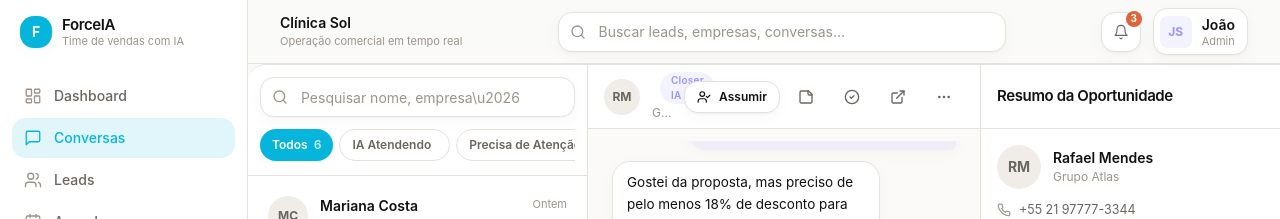
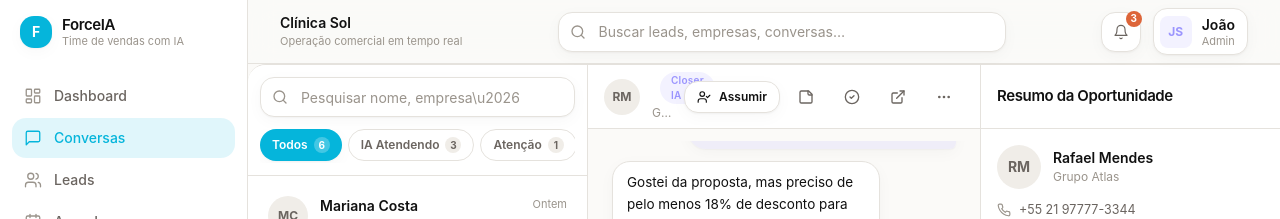
Before and after one commit to jvrm831720/forceia, a Next.js app in the folder dashboard/: page /conversas in a window 1280 px wide. Shown: the top 219 px of the page. Built offline with nearby package versions, Linux system fonts and the light colour scheme.

Commit message:
fix(dashboard): resolve type contracts and stabilize vercel build

```diff
--- a/dashboard/components/conversations/conversation-list.tsx
+++ b/dashboard/components/conversations/conversation-list.tsx
@@ -6,6 +6,28 @@ import { ConversationItem } from "./conversation-item";
 import { ConversationFilters } from "./filters";
 import { ConversationSearch } from "./search";
 import { ConversationsEmptyState } from "./empty-state";
+
+function buildFilterCounts(
+  conversations: Conversation[]
+): Record<ConversationFilter, number> {
+  const counts: Record<ConversationFilter, number> = {
+    all: 0,
+    ai: 0,
+    attention: 0,
+    human: 0,
+    closed: 0,
+  };
+
+  for (const c of conversations) {
+    counts.all += 1;
+    if (c.status === "ai_handling") counts.ai += 1;
+    else if (c.status === "needs_attention") counts.attention += 1;
+    else if (c.status === "human") counts.human += 1;
+    else if (c.status === "closed") counts.closed += 1;
+  }
+
+  return counts;
+}
 
 export function ConversationList({
   conversations,
@@ -25,14 +47,7 @@ export function ConversationList({
   onSelect: (id: string) => void;
 }) {
   const filtered = filterConversations(conversations, filter, search);
-
-  const counts: Partial<Record<ConversationFilter, number>> = {
-    all: conversations.length,
-    ai: conversations.filter((c) => c.status === "ai_handling").length,
-    attention: conversations.filter((c) => c.status === "needs_attention").length,
-    human: conversations.filter((c) => c.status === "human").length,
-    closed: conversations.filter((c) => c.status === "closed").length,
-  };
+  const counts = buildFilterCounts(conversations);
 
   return (
     <div className="flex h-full flex-col border-r border-border bg-surface-card">
--- a/dashboard/components/conversations/filters.tsx
+++ b/dashboard/components/conversations/filters.tsx
@@ -5,29 +5,30 @@ import type { ConversationFilter } from "@/types/conversation";
 
 const FILTERS: { id: ConversationFilter; label: string }[] = [
   { id: "all", label: "Todos" },
-  { id: "ai_handling", label: "IA Atendendo" },
-  { id: "needs_attention", label: "Precisa de Aten\u00e7\u00e3o" },
+  { id: "ai", label: "IA Atendendo" },
+  { id: "attention", label: "Atenção" },
   { id: "human", label: "Humano" },
-  { id: "finished", label: "Finalizadas" },
+  { id: "closed", label: "Finalizadas" },
 ];
 
 export function ConversationFilters({
   value,
+  onChange,
   counts,
-  onChange,
 }: {
   value: ConversationFilter;
+  onChange: (filter: ConversationFilter) => void;
   counts: Record<ConversationFilter, number>;
-  onChange: (filter: ConversationFilter) => void;
 }) {
   return (
     <div
-      className="flex gap-1.5 overflow-x-auto pb-0.5"
+      className="flex gap-1.5 overflow-x-auto pb-0.5 scrollbar-none"
       role="tablist"
-      aria-label="Filtrar conversas"
+      aria-label="Filtros de conversas"
     >
       {FILTERS.map((f) => {
         const active = value === f.id;
+        const count = counts[f.id];
         return (
           <button
             key={f.id}
@@ -36,21 +37,23 @@ export function ConversationFilters({
             aria-selected={active}
             onClick={() => onChange(f.id)}
             className={cn(
-              "shrink-0 rounded-full px-3 py-1.5 text-[12px] font-semibold transition duration-200",
+              "inline-flex shrink-0 items-center gap-1.5 rounded-full px-3 py-1.5 text-[12px] font-semibold transition duration-200",
               active
                 ? "bg-brand text-white shadow-card"
                 : "bg-white text-ink-muted border border-border hover:text-ink hover:bg-border-soft"
             )}
           >
             {f.label}
-            <span
-              className={cn(
-                "ml-1.5 tabular-nums",
-                active ? "text-white/80" : "text-ink-soft"
-              )}
-            >
-              {counts[f.id]}
-            </span>
+            {count > 0 && (
+              <span
+                className={cn(
+                  "inline-flex h-4 min-w-4 items-center justify-center rounded-full px-1 text-[10px] font-bold",
+                  active ? "bg-white/25 text-white" : "bg-border-soft text-ink-muted"
+                )}
+              >
+                {count}
+              </span>
+            )}
           </button>
         );
       })}
--- a/dashboard/package.json
+++ b/dashboard/package.json
@@ -27,6 +27,6 @@
     "typescript": "^5.5.4"
   },
   "engines": {
-    "node": "20.x"
+    "node": "24.x"
   }
 }
```
Also changed, not shown: 1 other file (tests, documents, lock files or other folders).
